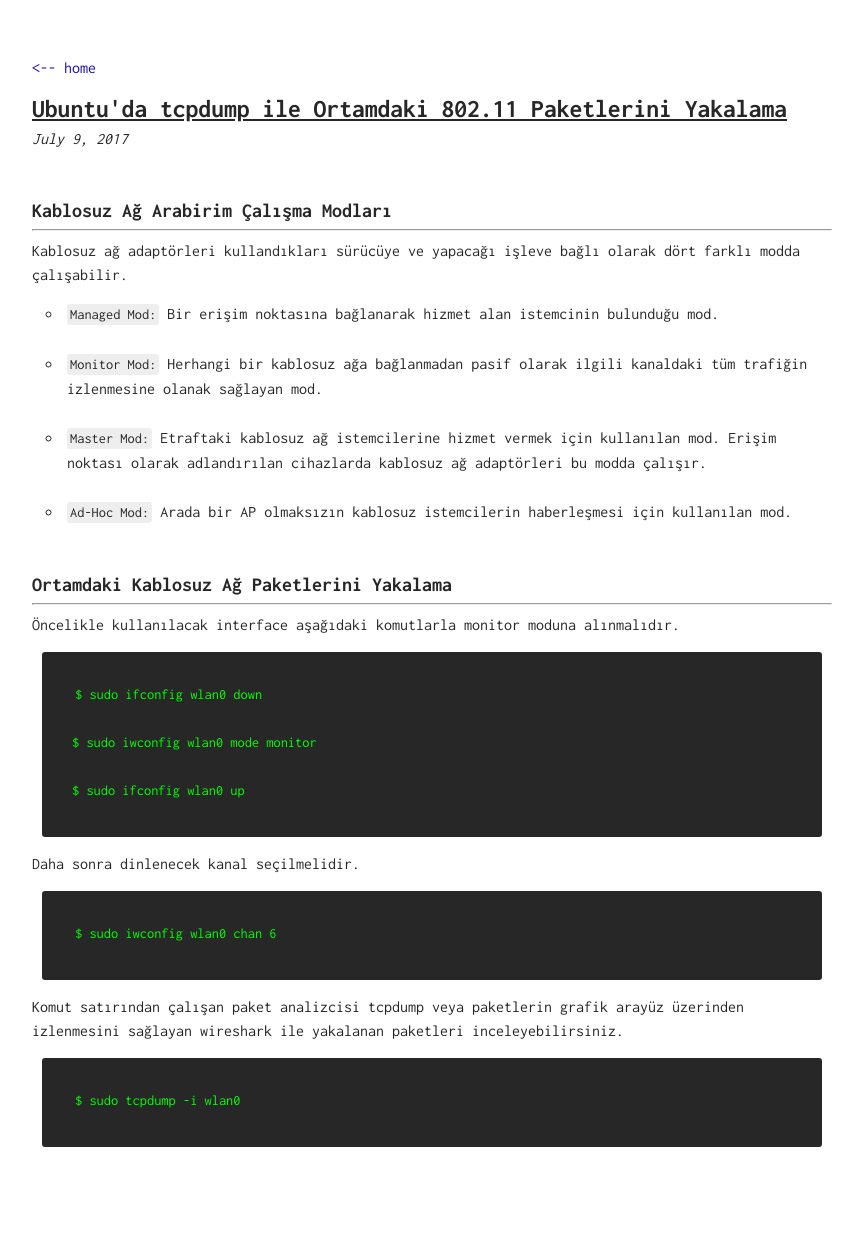
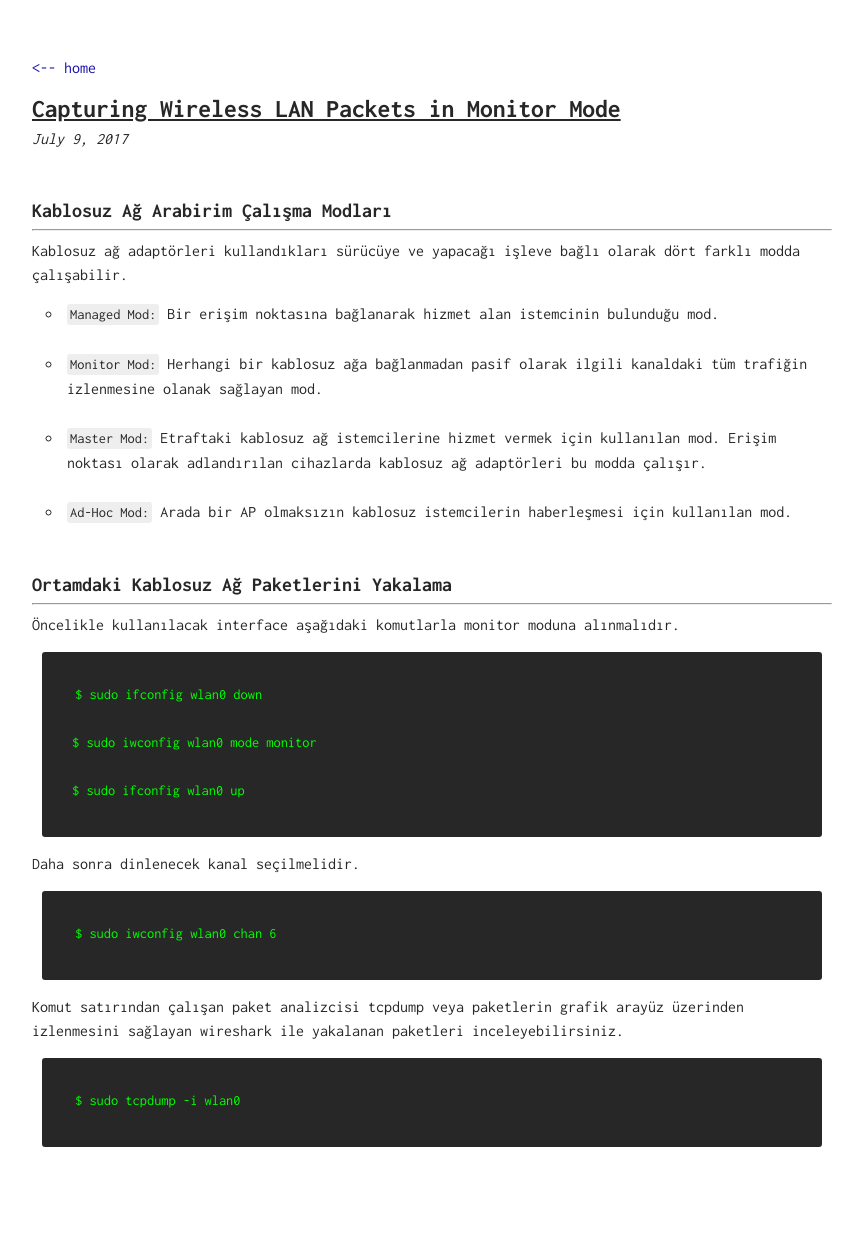
Before and after one commit to mustafasevim/blog, a Jekyll site: the page built from _posts/2017-07-09-ubuntu'da-tcpdump-ile-ortamdaki-802.11-paketlerini-yakalama.md, in a window 1280 px wide. Shown: the whole page, without its empty margins (208-1071 px from the left). Built offline with Jekyll 4.4.1, drawn with Linux system fonts in a browser that asks for light colours; comment, search, counter and statistics services are not loaded.

Commit message:
Update 2017-07-09-ubuntu'da-tcpdump-ile-ortamdaki-802.11-paketlerini-yakalama.md

```diff
--- a/_posts/2017-07-09-ubuntu'da-tcpdump-ile-ortamdaki-802.11-paketlerini-yakalama.md
+++ b/_posts/2017-07-09-ubuntu'da-tcpdump-ile-ortamdaki-802.11-paketlerini-yakalama.md
@@ -1,6 +1,6 @@
 ---
 layout: post
-title: Ubuntu'da tcpdump ile Ortamdaki 802.11 Paketlerini Yakalama
+title: Capturing Wireless LAN Packets in Monitor Mode
 ---
 
 
```
